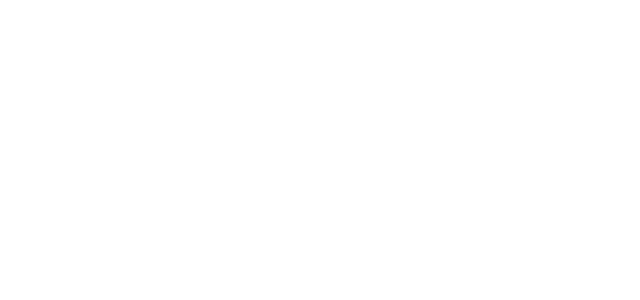
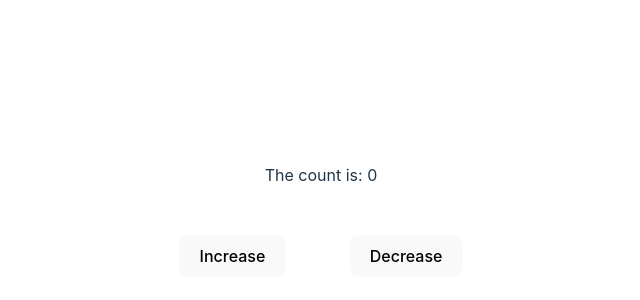
Before and after one commit to yisusworldwide/my-react-apps, a React (Vite) app: page / in a window 1280 px wide. Shown: the part 172-472 px from the top of the page, without its empty margins (319-959 px from the left). Built offline with nearby package versions, Linux system fonts and the light colour scheme.

Commit message:
own Increase and Decrease buttons updating the DOM with "useState"

```diff
--- a/src/App.jsx
+++ b/src/App.jsx
@@ -1,12 +1,13 @@
 import './App.css'
 import Clicker from './Clicker.jsx'
 import Form from './Form.jsx'
+import Counter from './Counter.jsx'
 
 function App() {
 
   return (
     <>
-
+      <Counter />
       <div>
         {/* <Clicker message="don't touch me mfucker" buttonText="dare you"/>
         <Clicker message="not caring what you do" buttonText="whatever"/>
--- /dev/null
+++ b/src/Counter.jsx
@@ -0,0 +1,24 @@
+import {useState} from 'react';
+
+export default function Counter(){
+    const [num, setNum] = useState(0);
+
+    const changeNumInc = () => {
+        setNum (num+1);
+    };
+    console.log(num);
+
+    const changeNumDec = () => {
+        setNum (num-1);
+    };
+    console.log(num);
+
+    return (
+        <div>
+            <p>The count is: {num}</p>
+            <button onClick={changeNumInc}>Increase</button>
+            <button onClick={changeNumDec}>Decrease</button>
+        </div>
+    );
+
+}
```
